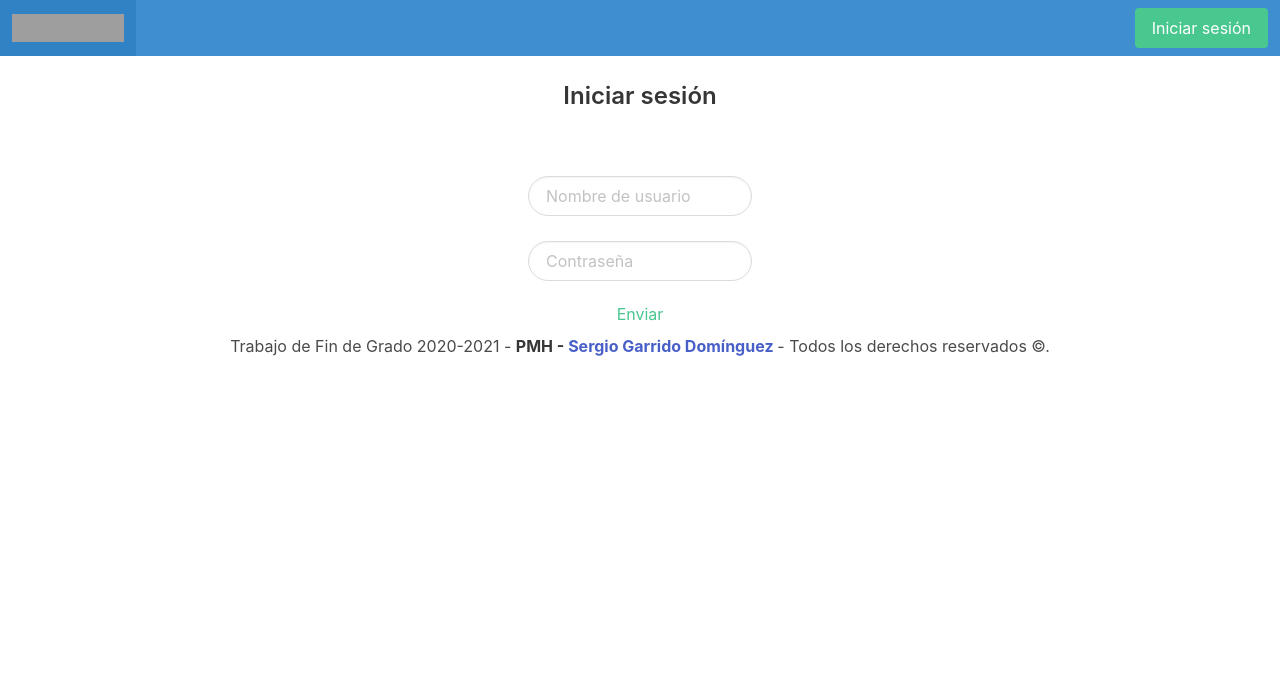
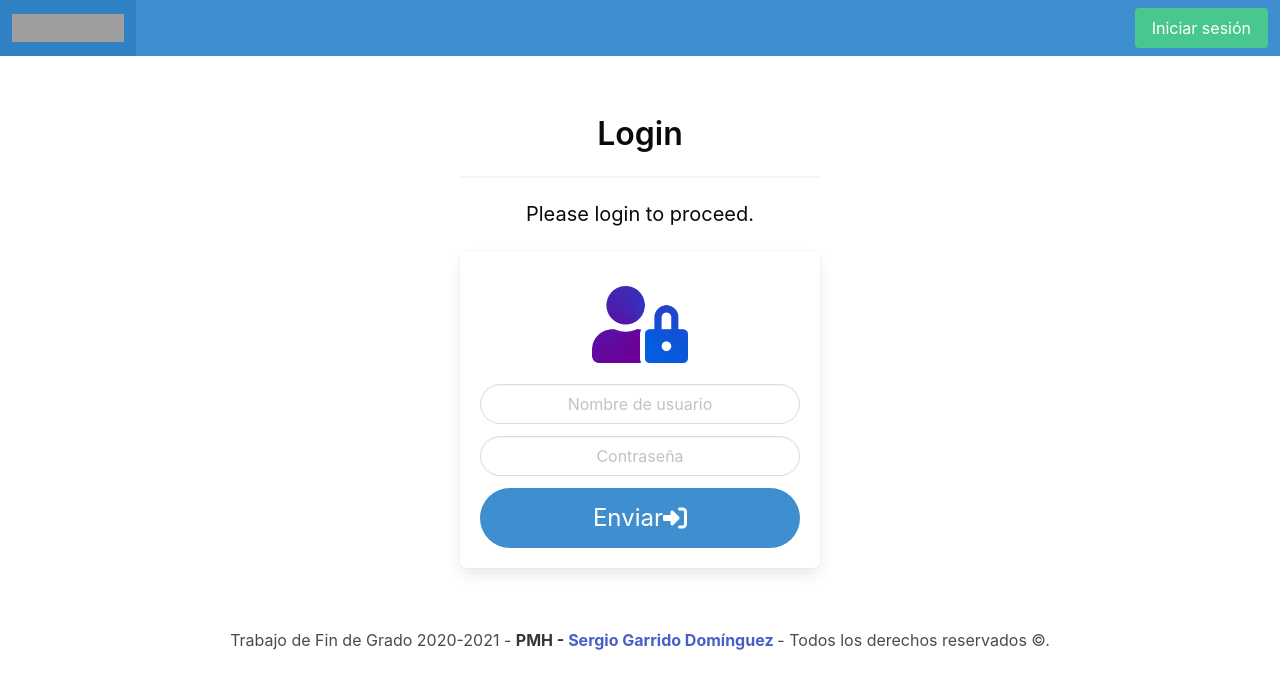
Before and after one commit to iSergio97/TFGFrontend, a Vue app: page /login in a window 1280 px wide. Shown: the top 688 px of the page. Built offline with nearby package versions, Linux system fonts and the light colour scheme; grey boxes are pictures that could not be loaded.

Commit message:
[E] - Multicomponents
Añadido mejora de estilo para el Login y cambiado el background color para que no sea blanco por completo.

```diff
--- a/public/index.html
+++ b/public/index.html
@@ -15,33 +15,6 @@
       <strong>We're sorry but <%= htmlWebpackPlugin.options.title %> doesn't work properly without JavaScript enabled. Please enable it to continue.</strong>
     </noscript>
     <div id="app"></div>
-    <script>
-      document.addEventListener('DOMContentLoaded', () => {
-
-        // Get all "navbar-burger" elements
-        const $navbarBurgers = Array.prototype.slice.call(document.querySelectorAll('.navbar-burger'), 0);
-
-        // Check if there are any navbar burgers
-        if ($navbarBurgers.length > 0) {
-
-          // Add a click event on each of them
-          $navbarBurgers.forEach( el => {
-            el.addEventListener('click', () => {
-
-              // Get the target from the "data-target" attribute
-              const target = el.dataset.target;
-              const $target = document.getElementById(target);
-
-              // Toggle the "is-active" class on both the "navbar-burger" and the "navbar-menu"
-              el.classList.toggle('is-active');
-              $target.classList.toggle('is-active');
-
-            });
-          });
-        }
-
-      });
-    </script>
     <!-- built files will be auto injected -->
     <footer>
         <div class="content has-text-centered">
@@ -51,5 +24,6 @@
             </p>
         </div>
     </footer>
+
   </body>
 </html>
--- a/src/App.vue
+++ b/src/App.vue
@@ -78,3 +78,9 @@ export default {
   },
 };
 </script>
+
+<style>
+html {
+  background-color: #F8F8FF;
+}
+</style>
--- a/src/components/Login.vue
+++ b/src/components/Login.vue
@@ -1,35 +1,53 @@
 /* eslint-disable */
 <template>
-  <div class="login-body content has-text-centered">
-    <h3> {{headerLang[lang]}} </h3>
-    <form @submit.prevent="submitForm">
-      <div v-if="submitError" class="login-error is-rounded">
-        <i class="fa fa-warning"></i>
-        {{errorFormRes[lang]}}
-      </div>
-      <div class="login-form">
-        <div class="login-username">
-          <div>
-            <input v-model="username" class="input is-rounded" type="text"
-                   v-bind:placeholder="usernameLang[lang]">
+  <section class="hero">
+    <div class="hero-body">
+      <div class="container has-text-centered">
+        <div class="notification is-danger" v-if="errorForm">
+          <button class="delete"></button>
+          {{errorFormRes[lang]}}
+        </div>
+        <div class="notification is-danger" v-if="errorNoUserFound">
+          <button class="delete"></button>
+          {{noUserFound[lang]}}
+        </div>
+        <div class="column is-4 is-offset-4">
+          <h3 class="title has-text-black">Login</h3>
+          <hr class="login-hr">
+          <p class="subtitle has-text-black">Please login to proceed.</p>
+          <div class="box">
+            <figure class="avatar">
+              <img src="../images/login.png">
+            </figure>
+            <form @submit.prevent="submitForm">
+              <div class="field">
+                <div class="control">
+                  <input v-model="username"
+                         :class="errorUsername ? 'input is-rounded is-danger' : 'input is-rounded'"
+                         type="text"  :placeholder="usernameLang[lang]">
+                </div>
+                <p class="help is-danger" v-if="errorUsername">{{errorUsernameLang[lang]}}</p>
+              </div>
+              <div class="field">
+                <div class="control">
+                  <input v-model="password"
+                         :class="errorPassword ? 'input is-rounded is-danger' : 'input is-rounded'"
+                         type="password"  :placeholder="passwordLang[lang]">
+                </div>
+                <p class="help is-danger" v-if="errorPassword">{{errorPasswordLang[lang]}}</p>
+              </div>
+              <button
+                      :class="[submitted ?
+                      'button is-info is-rounded is-large is-fullwidth is-loading' :
+                      'button is-info is-rounded is-large is-fullwidth']">
+                {{ submitButton[lang] }} <i class="fa fa-sign-in" aria-hidden="true"></i>
+              </button>
+            </form>
           </div>
         </div>
-        <div class="login-password">
-          <div>
-            <input v-model="password" class="input is-rounded" type="password"
-                   v-bind:placeholder="passwordLang[lang]">
-          </div>
-        </div>
-        <div class="login-button">
-          <!-- submitted ? 'button is-loading' : 'button is-success is-inverted is-rounded' -->
-          <button :class="submitted ? 'button is-loading is-rounded'
-           : 'button is-success is-inverted is-rounded'">
-            {{ submitButton[lang] }}
-          </button>
-        </div>
       </div>
-    </form>
-  </div>
+    </div>
+  </section>
 </template>
 
 <script>
@@ -48,39 +66,61 @@ export default {
     const headerLang = ref(['Iniciar sesión', 'Login']);
     const usernameLang = ref(['Nombre de usuario', 'Username']);
     const passwordLang = ref(['Contraseña', 'Password']);
-    const errorLang = ref(['Debe rellenar todos los campos', 'Both inputs are required']);
+    const errorUsernameLang = ref(['El nombre de usuario no puede estar vacío', 'Username input can not be empty']);
+    const errorUsername = ref(false);
+    const errorPasswordLang = ref(['La contraseña no puede estar vacía', 'Password input can not be empty']);
+    const errorPassword = ref(false);
     const username = ref('');
     const password = ref('');
     const submitButton = ref(['Enviar', 'Submit']);
     const submitted = ref(false);
-    const errorFormRes = ref(['El nombre de usuario o contraseña no son correctos',
-      'Username and password are not correct']);
-    const submitError = ref(false);
+    const errorForm = ref(false);
+    const errorFormRes = ref(['Se ha producido un error. Inténtelo de nuevo más tarde', 'An error has occurred. Try it again later ']);
+    const errorNoUserFound = ref(false);
+    const noUserFound = ref(['El usuario o la contraseña son incorrectas', 'Username or password are incorrect']);
     const submitForm = () => {
-      if (username.value.trim() === '' || password.value.trim() === '') {
-        alert(errorLang.value[lang]);
-        return;
+      errorUsername.value = username.value.trim() === '';
+      errorPassword.value = password.value.trim() === '';
+
+      if (!errorUsername.value && !errorPassword.value) {
+        submitted.value = true;
+        errorNoUserFound.value = false;
+        errorForm.value = false;
+        axios.get(`http://localhost:8080/habitante/login?username=${username.value}&password=${password.value}`)
+          .then((res) => {
+            const { status, object } = res.data;
+            if (status === 200) {
+              // Redirigir a la página de home y guardar los datos del habitante devuelto
+              console.log(object);
+            } else {
+              console.error(status);
+              submitted.value = false;
+              errorForm.value = true;
+            }
+          })
+          .catch((error) => {
+            errorForm.value = true;
+            submitted.value = false;
+          });
       }
-      submitted.value = true;
-      axios.get(`http://localhost:8080/habitante/login?username=${username.value}&password=${password.value}`)
-        .then((res) => console.log(res))
-        .catch((res) => {
-          console.log(res);
-          submitError.value = true;
-        });
-      submitted.value = false;
     };
     return {
       username,
       usernameLang,
+      errorUsername,
+      errorUsernameLang,
       password,
       passwordLang,
+      errorPassword,
+      errorPasswordLang,
       headerLang,
       lang,
       submitted,
       submitButton,
+      errorForm,
       errorFormRes,
-      submitError,
+      noUserFound,
+      errorNoUserFound,
       submitForm,
     };
   },
@@ -88,31 +128,18 @@ export default {
 </script>
 
 <style scoped>
-@import url('//maxcdn.bootstrapcdn.com/font-awesome/4.7.0/css/font-awesome.min.css');
-* {
-  padding-top: 1%;
+input {
+  text-align: center;
 }
-
-input {
-  width: 17.5%;
-}
-
 .login-error {
   color: #D8000C;
-  margin: auto;
-  width: 30%;
-  background-color: #FFD2D2;
-  padding-bottom: 1%;
 }
-
 .login-sucess {
   color: #4F8A10;
 }
-
 .login-info {
   color: #00529B;
 }
-
 .login-warning {
   color: #D8000C;
 }
--- a/src/components/OperationForm.vue
+++ b/src/components/OperationForm.vue
@@ -10,7 +10,7 @@
 
 <script>
 export default {
-  name: 'Operation',
+  name: 'OperationForm',
 };
 </script>
 
--- a/src/components/OperationList.vue
+++ b/src/components/OperationList.vue
@@ -4,7 +4,7 @@
 
 <script>
 export default {
-  name: 'Operation',
+  name: 'OperationList',
 };
 </script>
 
--- a/src/components/Profile.vue
+++ b/src/components/Profile.vue
@@ -1,5 +1,28 @@
 <template>
   <h1> Profile component view </h1>
+  <div class="card">
+    <div class="card-image">
+      <figure class="image is-128x128">
+        <img src="https://thispersondoesnotexist.com/image" alt="Placeholder image">
+      </figure>
+    </div>
+    <div class="card-content">
+      <div class="media">
+        <div class="media-content">
+          <p class="title is-4">Sergio</p>
+          <p class="subtitle is-6">Garrido Domínguez</p>
+        </div>
+      </div>
+
+      <div class="content">
+        Lorem ipsum dolor sit amet, consectetur adipiscing elit.
+        Phasellus nec iaculis mauris. <a>@bulmaio</a>.
+        <a href="#">#css</a> <a href="#">#responsive</a>
+        <br>
+        <time datetime="2016-1-1">11:09 PM - 1 Jan 2016</time>
+      </div>
+    </div>
+  </div>
 </template>
 
 <script>
--- a/src/components/RequestForm.vue
+++ b/src/components/RequestForm.vue
@@ -9,7 +9,7 @@
 
 <script>
 export default {
-  name: 'Request',
+  name: 'RequestForm',
 };
 </script>
 
--- a/src/components/RequestList.vue
+++ b/src/components/RequestList.vue
@@ -4,7 +4,7 @@
 
 <script>
 export default {
-  name: 'Request',
+  name: 'RequestList',
 };
 </script>
 
```
Also changed, not shown: src/images/login.png (added).
